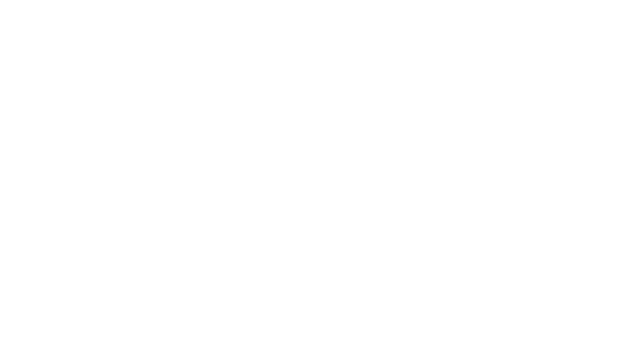
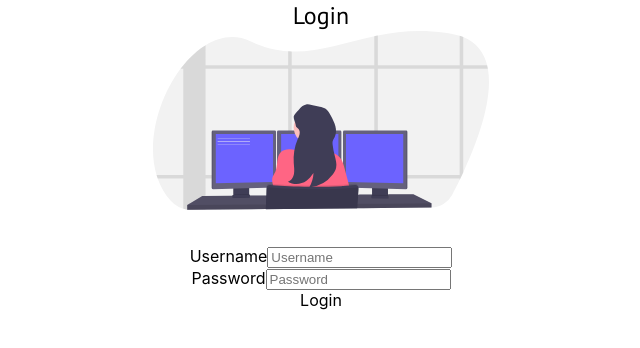
Before and after one commit to Ibtid/AnimatedLogin, a React (Create React App) app: page / in a window 1280 px wide. Shown: the top 348 px of the page, without its empty margins (319-959 px from the left). Built offline with nearby package versions, Linux system fonts and the light colour scheme.

Commit message:
started with scss

```diff
--- a/src/App.css
+++ b/src/App.css
@@ -1,3 +1,4 @@
+@import url("https://fonts.googleapis.com/css2?family=PT+Sans&display=swap");
 .App {
   text-align: center;
 }
--- a/src/App.js
+++ b/src/App.js
@@ -1,8 +1,13 @@
 import React from "react";
 import "./App.css";
+import Login from "./components/login/login";
 
 function App() {
-  return <div className="App"></div>;
+  return (
+    <div className="App">
+      <Login />
+    </div>
+  );
 }
 
 export default App;
--- a/src/components/login/index.jsx
+++ b/src/components/login/index.jsx
@@ -0,0 +1,4 @@
+import "./style.scss";
+
+export { Login } from "./login";
+export { Register } from "./register";
--- a/src/components/login/login.jsx
+++ b/src/components/login/login.jsx
@@ -0,0 +1,33 @@
+import React from "react";
+import loginImg from "../../login.svg";
+import "./style.scss";
+
+const Login = () => {
+  return (
+    <div className="base-container">
+      <div className="header">Login</div>
+      <div className="content">
+        <div className="image">
+          <img src={loginImg} />
+        </div>
+        <div className="form">
+          <div className="form-group">
+            <label htmlFor="username">Username</label>
+            <input type="text" name="username" placeholder="Username" />
+          </div>
+          <div className="form-group">
+            <label htmlFor="username">Password</label>
+            <input type="password" name="password" placeholder="Password" />
+          </div>
+        </div>
+      </div>
+      <div className="footer">
+        <div type="button" className="btn">
+          Login
+        </div>
+      </div>
+    </div>
+  );
+};
+
+export default Login;
--- a/src/components/login/style.scss
+++ b/src/components/login/style.scss
@@ -0,0 +1,33 @@
+@import url("https://fonts.googleapis.com/css2?family=PT+Sans&display=swap");
+
+.base-container {
+  width: 100%;
+  display: flex;
+  flex-direction: column;
+  align-items: center;
+
+  .header {
+    font-size: 24px;
+    font-family: "PT Sans", sans-serif;
+  }
+
+  .content {
+    display: flex;
+    flex-direction: column;
+
+    .image {
+      width: 21em;
+      img {
+        width: 100%;
+        height: 100%;
+      }
+    }
+
+    .form {
+      margin-top: 2em;
+      display: flex;
+      flex-direction: column;
+      align-items: center;
+    }
+  }
+}
```
Also changed, not shown: src/components/login/register.jsx (+36 -0 lines).
